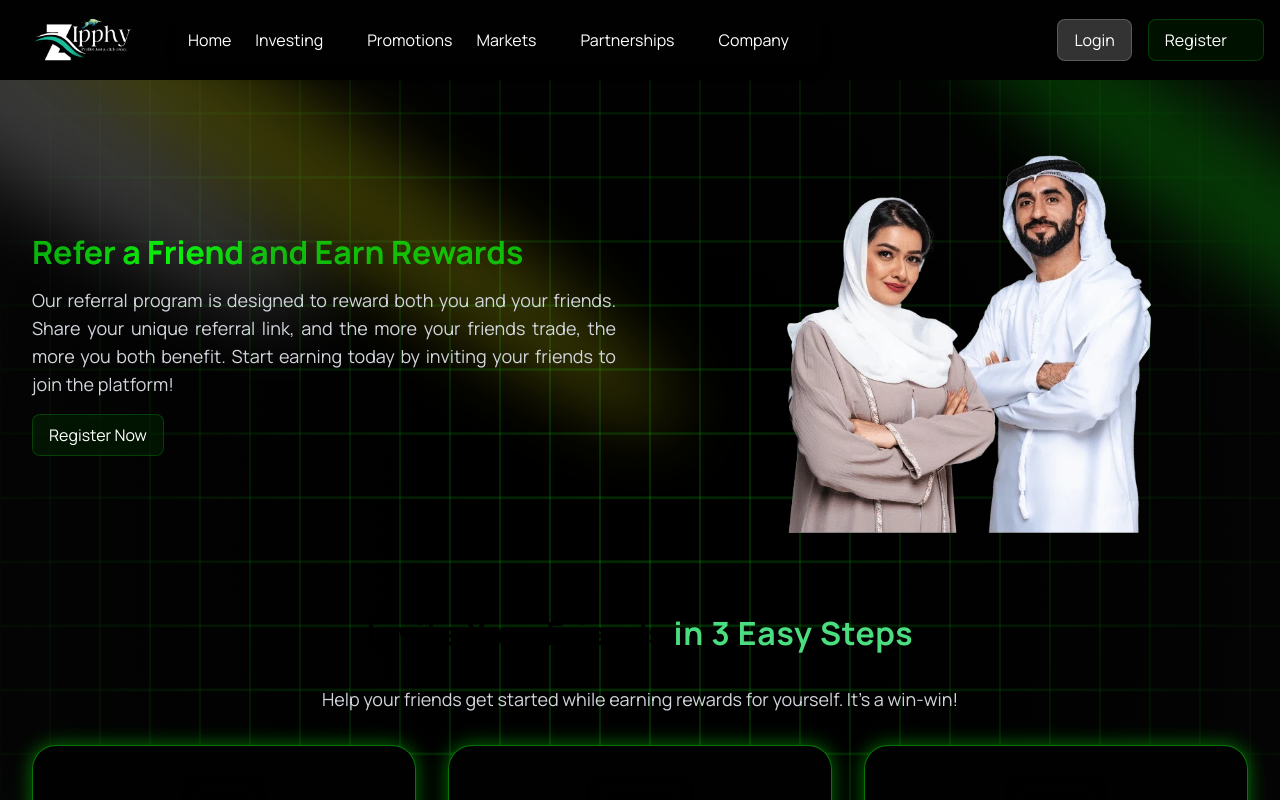
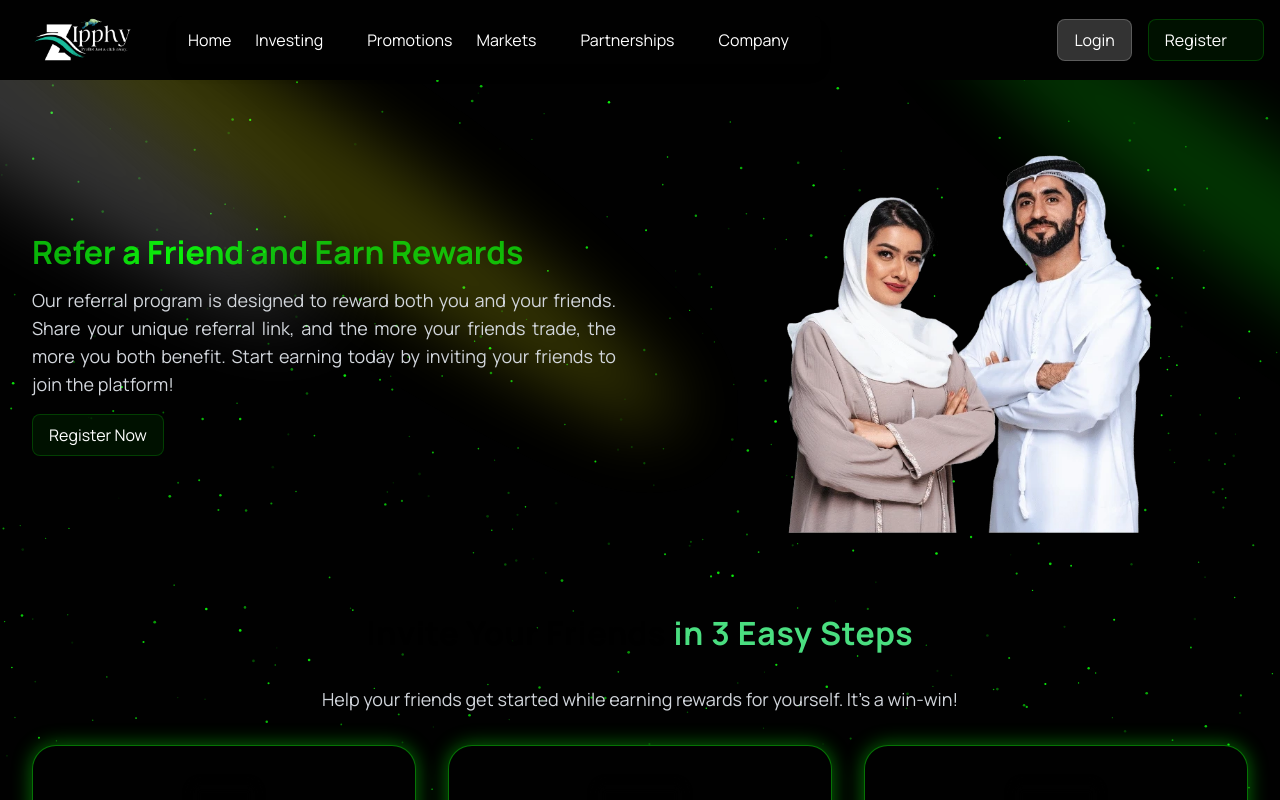
Before and after one commit to zafar-m3n/zipphy-new, a React (Vite) app: page /partnerships/refer-a-friend in a window 1280 px wide. Shown: the top 800 px of the page. Built offline with nearby package versions, Linux system fonts and the light colour scheme; some icons are missing.

Commit message:
Default Layout

```diff
--- a/src/components/Footer.jsx
+++ b/src/components/Footer.jsx
@@ -7,7 +7,7 @@ import { Link } from "react-router-dom";
 export default function Footer() {
   return (
     <div className="min-h-40 relative w-full bg-[#010101] flex flex-col items-center justify-center overflow-hidden">
-      <div className="w-full absolute inset-0">
+      {/* <div className="w-full absolute inset-0">
         <SparklesCore
           id="tsparticlesfullpage"
           background="transparent"
@@ -17,7 +17,7 @@ export default function Footer() {
           className="w-full h-full"
           particleColor="#0bf40a"
         />
-      </div>
+      </div> */}
       <footer className="p-8 z-50">
         <div className="container mx-auto grid grid-cols-1 gap-8 md:grid-cols-2 lg:grid-cols-3">
           <div className="flex flex-col items-start justify-between space-y-4">
--- a/src/layouts/DefaultLayout.jsx
+++ b/src/layouts/DefaultLayout.jsx
@@ -4,6 +4,7 @@ import Header from "@/components/Header";
 import Squares from "@/components/animated/Squares";
 import Spotlight from "@/components/animated/Spotlight";
 import Footer from "@/components/Footer";
+import { SparklesCore } from "@/components/animated/Sparkles";
 
 const DefaultLayout = () => {
   return (
@@ -16,10 +17,22 @@ const DefaultLayout = () => {
       <header className="sticky top-0 z-50 bg-[#010101]">
         <Header />
       </header>
-      <main className="relative flex-grow">
-        <div className="absolute inset-0 pointer-events-none">
+      <div className="relative flex-grow">
+        <div className="absolute inset-0">
+          <SparklesCore
+            id="sparkles-main-footer"
+            background="transparent"
+            minSize={0.6}
+            maxSize={1.4}
+            particleDensity={1000}
+            className="w-full h-full"
+            particleColor="#0bf40a"
+          />
+        </div>
+        <main className="relative z-10">
+          {/* <div className="absolute inset-0 pointer-events-none">
             <Squares speed={0.5} squareSize={50} direction="up" borderColor="#0bf40a33" hoverFillColor="#131313" />
-        </div>
+          </div> */}
           <div className="relative z-10 p-4">
             <Outlet />
           </div>
@@ -28,6 +41,7 @@ const DefaultLayout = () => {
           <Footer />
         </footer>
       </div>
+    </div>
   );
 };
 
```
Lines whose indentation alone changed are shown as unchanged.
